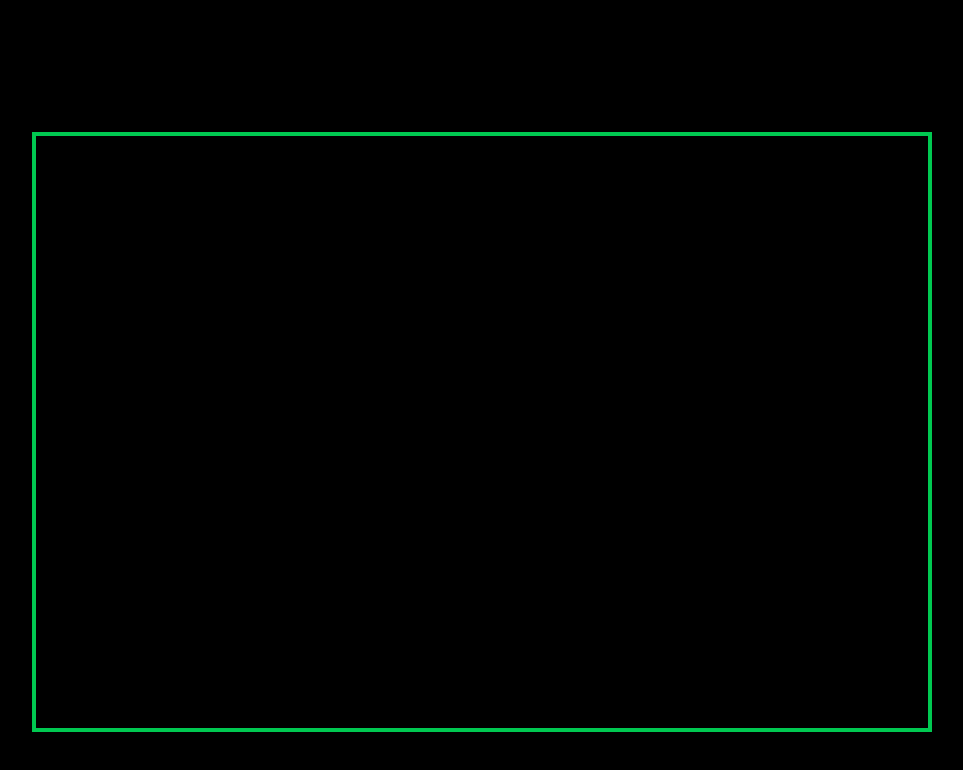
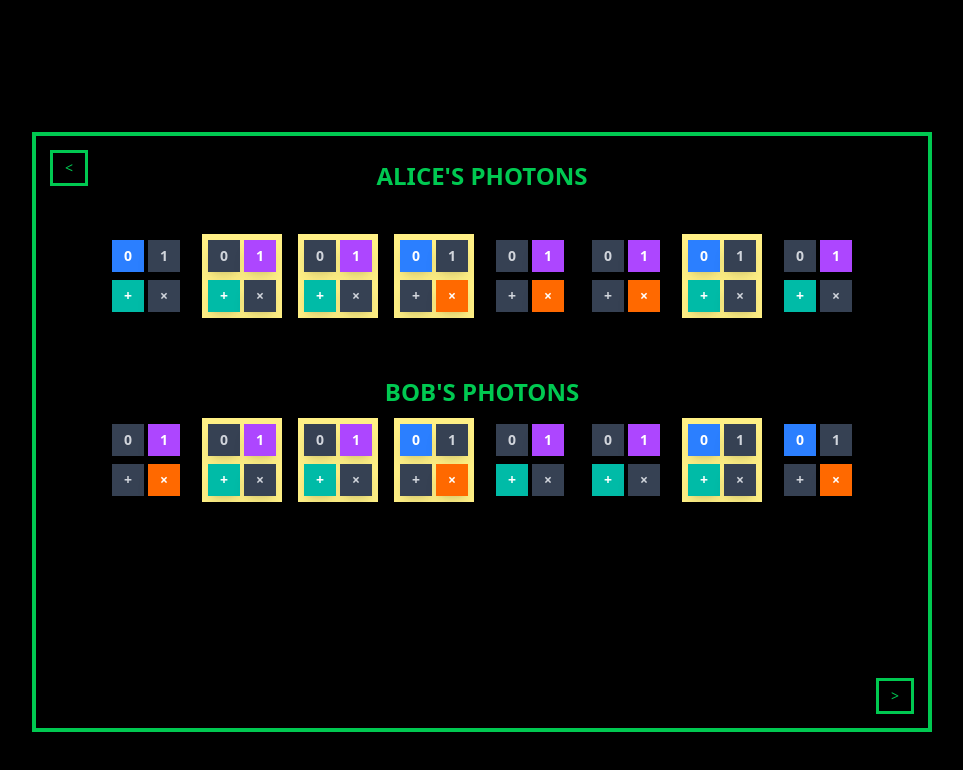
Before and after one commit to miskmabdalla/bb84-simulator, a React (Vite) app: page /alice/common in a window 1280 px wide. Before the commit this address had no page. Shown: the top 770 px of the page, without its empty margins (158-1121 px from the left). Built offline with nearby package versions, Linux system fonts and the light colour scheme.

Commit message:
added bob's photons

```diff
--- a/package.json
+++ b/package.json
@@ -11,6 +11,7 @@
   },
   "dependencies": {
     "@tailwindcss/vite": "^4.1.12",
+    "framer-motion": "^12.23.12",
     "react": "^19.1.1",
     "react-dom": "^19.1.1",
     "react-router-dom": "^7.8.2",
--- a/src/App.jsx
+++ b/src/App.jsx
@@ -8,10 +8,52 @@ import Alice from './Pages/Alice/Alice';
 import Bob from './Pages/Bob/Bob';
 import Eve from './Pages/Eve/Eve';
 import SelectPhotons from './Pages/Alice/SelectPhotons';
+import BobPhotons from './Pages/Alice/BobPhotons';
+import React from 'react';
+import CommonBasis from './Pages/Alice/CommonBasis';
+import { useState } from 'react';
 
 import { BrowserRouter, Routes, Route } from 'react-router-dom';
 
 function App() {
+  // Helper to generate initial photons
+  function getInitialPhotons(num) {
+    return Array.from({ length: num }).map(() => ({
+      selectedBit: Math.random() < 0.5 ? 0 : 1,
+      selectedBasis: Math.random() < 0.5 ? '+' : '×',
+    }));
+  }
+
+  const [photons, setPhotons] = useState(() => getInitialPhotons(8));
+
+  // Calculate Bob's photons using BB84 logic
+  function getBobPhotons(photons) {
+    return photons.map(photon => {
+      const bobBasis = Math.random() < 0.5 ? '+' : '×';
+      let bobBit, copied;
+      if (bobBasis === photon.selectedBasis) {
+        bobBit = photon.selectedBit;
+        copied = true;
+      } else {
+        bobBit = Math.random() < 0.5 ? 0 : 1;
+        copied = false;
+      }
+      return {
+        selectedBit: bobBit,
+        selectedBasis: bobBasis,
+        copied
+      };
+    });
+  }
+
+  const [bobPhotons, setBobPhotons] = useState(() => getBobPhotons(photons));
+
+  // Update Bob's photons whenever Alice's photons change
+  // (This ensures Bob's photons are always in sync)
+  React.useEffect(() => {
+    setBobPhotons(getBobPhotons(photons));
+  }, [photons]);
+
   return (
     <div className="relative flex items-center justify-center min-h-screen">
       <div className="absolute left-1/2 top-1/2 -translate-x-1/2 -translate-y-1/2 w-[900px] h-[600px] border-4 border-green-500 z-0"></div>
@@ -23,7 +65,9 @@ function App() {
             <Route path="/alice" element={<Alice />} />
             <Route path="/bob" element={<Bob />} />
             <Route path="/eve" element={<Eve />} />
-            <Route path="/alice/step1" element={<SelectPhotons />} />
+            <Route path="/alice/step1" element={<SelectPhotons photons={photons} setPhotons={setPhotons} />} />
+            <Route path="/alice/step2" element={<BobPhotons photons={photons} bobPhotons={bobPhotons} />} />
+            <Route path="/alice/common" element={<CommonBasis photons={photons} bobPhotons={bobPhotons} />} />
             {/* Add more routes here as needed */}
           </Routes>
         </BrowserRouter>
--- a/src/Components/GreenRectangleContainer.jsx
+++ b/src/Components/GreenRectangleContainer.jsx
@@ -3,7 +3,7 @@ import React from 'react';
 function GreenRectangleContainer({ children }) {
   return (
     <div className="flex items-center justify-center min-h-screen bg-black">
-      <div className="relative w-[900px] h-[600px] border-4 border-green-500 rounded-xl flex flex-col items-center justify-center">
+      <div className="relative w-[900px] h-[600px] border-4 border-green-500 flex flex-col items-center justify-center">
         {children}
       </div>
     </div>
--- /dev/null
+++ b/src/Components/PhotonDisplay.jsx
@@ -0,0 +1,53 @@
+import React from 'react';
+
+function PhotonDisplay({ photon, showCopiedHighlight = false, selectable = false, onBitSelect, onBasisSelect, highlightBg }) {
+  return (
+    <div
+      className={`flex flex-col items-center gap-2 border-2 ${highlightBg ? highlightBg : 'bg-transparent'}`}
+      style={{ padding: '6px', minWidth: 'fit-content', borderRadius: 0 }}
+    >
+      {/* Bit Selection */}
+      <div className="flex gap-1">
+        <button
+          className={`w-8 h-8 text-sm font-bold shadow-lg border-none ${photon.selectedBit === 0 ? (showCopiedHighlight && photon.copied ? 'bg-blue-500 text-white border-2 border-yellow-400' : 'bg-blue-500 text-white') : 'bg-gray-700 text-gray-300'}`}
+          style={{ borderRadius: 0 }}
+          disabled={!selectable}
+          title={photon.copied ? 'Copied from Alice' : 'Random'}
+          onClick={selectable ? () => onBitSelect && onBitSelect(0) : undefined}
+        >
+          0
+        </button>
+        <button
+          className={`w-8 h-8 text-sm font-bold shadow-lg border-none ${photon.selectedBit === 1 ? (showCopiedHighlight && photon.copied ? 'bg-purple-500 text-white border-2 border-yellow-400' : 'bg-purple-500 text-white') : 'bg-gray-700 text-gray-300'}`}
+          style={{ borderRadius: 0 }}
+          disabled={!selectable}
+          title={photon.copied ? 'Copied from Alice' : 'Random'}
+          onClick={selectable ? () => onBitSelect && onBitSelect(1) : undefined}
+        >
+          1
+        </button>
+      </div>
+      {/* Basis Selection */}
+      <div className="flex gap-1">
+        <button
+          className={`w-8 h-8 text-sm font-bold shadow-lg border-none ${photon.selectedBasis === '+' ? 'bg-teal-500 text-white' : 'bg-gray-700 text-gray-300'}`}
+          style={{ borderRadius: 0 }}
+          disabled={!selectable}
+          onClick={selectable ? () => onBasisSelect && onBasisSelect('+') : undefined}
+        >
+          +
+        </button>
+        <button
+          className={`w-8 h-8 text-sm font-bold shadow-lg border-none ${photon.selectedBasis === '×' ? 'bg-orange-500 text-white' : 'bg-gray-700 text-gray-300'}`}
+          style={{ borderRadius: 0 }}
+          disabled={!selectable}
+          onClick={selectable ? () => onBasisSelect && onBasisSelect('×') : undefined}
+        >
+          ×
+        </button>
+      </div>
+    </div>
+  );
+}
+
+export default PhotonDisplay;
--- a/src/Pages/Alice/Alice.jsx
+++ b/src/Pages/Alice/Alice.jsx
@@ -5,13 +5,13 @@ function Alice() {
   const navigate = useNavigate();
   return (
     <div className="flex items-center justify-center min-h-screen">
-      <div className="relative w-[900px] h-[600px] border-4 border-green-500 rounded-xl flex flex-col items-center justify-center">
+      <div className="relative w-[900px] h-[600px] border-4 border-green-500 flex flex-col items-center justify-center">
         <NavigationButtons
           onPrev={() => navigate(-1)}
           onNext={() => navigate('step1')}
         />
-        <h1 className="text-3xl font-bold text-green-500 mb-6">Alice's Page</h1>
-        <p className="text-lg text-green-500">Welcome, Alice! Here you can send photons.</p>
+        <h1 className="text-3xl font-bold text-green-500 mb-6">ALICE'S PAGE</h1>
+        <p className="text-lg text-green-500">WELCOME, ALICE! HERE YOU CAN SEND PHOTONS.</p>
       </div>
     </div>
   );
--- /dev/null
+++ b/src/Pages/Alice/BobPhotons.jsx
@@ -0,0 +1,44 @@
+import NavigationButtons from '../../Components/NavigationButtons';
+import { useNavigate } from 'react-router-dom';
+import React, { useEffect, useState } from 'react';
+import PhotonDisplay from '../../Components/PhotonDisplay';
+
+function BobPhotons({ photons, bobPhotons }) {
+  const navigate = useNavigate();
+  const [showBob, setShowBob] = useState(false);
+  useEffect(() => {
+    const timer = setTimeout(() => setShowBob(true), 1600);
+    return () => clearTimeout(timer);
+  }, [photons]);
+
+  return (
+    <div className="flex items-center justify-center min-h-screen">
+      <div className="relative w-[900px] h-[600px] border-4 border-green-500 flex flex-col items-center justify-start">
+  <h2 className="text-2xl font-bold text-green-500 mt-6 mb-2 uppercase">ALICE'S PHOTONS</h2>
+        <NavigationButtons
+          onPrev={() => window.history.back()}
+          onNext={() => navigate('/alice/common')}
+        />
+        <div className="w-full flex flex-col items-center mt-8">
+          <div className="flex gap-3 pb-2 justify-center" style={{ minWidth: 'fit-content' }}>
+            {photons.map((photon, index) => (
+              <PhotonDisplay key={index} photon={photon} />
+            ))}
+          </div>
+          {showBob && (
+            <>
+              <h2 className="text-2xl font-bold text-green-500 mt-12 mb-2 uppercase">BOB'S PHOTONS</h2>
+              <div className="flex gap-3 pb-2 justify-center" style={{ minWidth: 'fit-content' }}>
+                {bobPhotons && bobPhotons.map((photon, index) => (
+                  <PhotonDisplay key={index} photon={photon} showCopiedHighlight />
+                ))}
+              </div>
+            </>
+          )}
+        </div>
+      </div>
+    </div>
+  );
+}
+
+export default BobPhotons;
--- /dev/null
+++ b/src/Pages/Alice/CommonBasis.jsx
@@ -0,0 +1,45 @@
+import { motion, AnimatePresence } from 'framer-motion';
+import PhotonDisplay from '../../Components/PhotonDisplay';
+import NavigationButtons from '../../Components/NavigationButtons';
+
+function CommonBasis({ photons, bobPhotons }) {
+  // Find common basis indices
+  const commonIndices = photons.map((photon, i) => photon.selectedBasis === bobPhotons[i].selectedBasis);
+
+  return (
+    <div className="flex items-center justify-center min-h-screen">
+      <div className="relative w-[900px] h-[600px] border-4 border-green-500 flex flex-col items-center justify-start">
+        <h2 className="text-2xl font-bold text-green-500 mt-6 mb-2 uppercase">ALICE'S PHOTONS</h2>
+        <NavigationButtons
+          onPrev={() => window.history.back()}
+          onNext={() => {}}
+        />
+        <div className="w-full flex flex-col items-center mt-8">
+          <div className="flex gap-3 pb-2 justify-center" style={{ minWidth: 'fit-content' }}>
+            {photons.map((photon, index) => (
+              <PhotonDisplay
+                key={index}
+                photon={photon}
+                showCopiedHighlight={commonIndices[index]}
+                highlightBg={commonIndices[index] ? 'bg-yellow-200' : ''}
+              />
+            ))}
+          </div>
+          <h2 className="text-2xl font-bold text-green-500 mt-12 mb-2 uppercase">BOB'S PHOTONS</h2>
+          <div className="flex gap-3 pb-2 justify-center" style={{ minWidth: 'fit-content' }}>
+            {bobPhotons.map((photon, index) => (
+              <PhotonDisplay
+                key={index}
+                photon={photon}
+                showCopiedHighlight={commonIndices[index]}
+                highlightBg={commonIndices[index] ? 'bg-yellow-200' : ''}
+              />
+            ))}
+          </div>
+        </div>
+      </div>
+    </div>
+  );
+}
+
+export default CommonBasis;
--- a/src/Pages/Alice/SelectPhotons.jsx
+++ b/src/Pages/Alice/SelectPhotons.jsx
@@ -1,6 +1,8 @@
 
 import { useState } from 'react';
+import PhotonDisplay from '../../Components/PhotonDisplay';
 import NavigationButtons from '../../Components/NavigationButtons';
+import { useNavigate } from 'react-router-dom';
 // Single correct getInitialPhotons function
 function getInitialPhotons(num) {
 	return Array.from({ length: num }).map(() => ({
@@ -9,12 +11,14 @@ function getInitialPhotons(num) {
 	}));
 }
 
-function SelectPhotons() {
+function SelectPhotons({ photons, setPhotons }) {
 	const [numPhotons, setNumPhotons] = useState(8);
-	const [photons, setPhotons] = useState(() => getInitialPhotons(8));
+	// Use photons and setPhotons from props
+	// const [photons, setPhotons] = useState(() => getInitialPhotons(8));
+	const navigate = useNavigate();
 
 	const handleBitToggle = (index, bit) => {
-		setPhotons(prev => prev.map((photon, i) =>
+		setPhotons(photons.map((photon, i) =>
 			i === index
 				? { ...photon, selectedBit: bit }
 				: photon
@@ -22,7 +26,7 @@ function SelectPhotons() {
 	};
 
 	const handleBasisToggle = (index, basis) => {
-		setPhotons(prev => prev.map((photon, i) =>
+		setPhotons(photons.map((photon, i) =>
 			i === index
 				? { ...photon, selectedBasis: basis }
 				: photon
@@ -30,70 +34,40 @@ function SelectPhotons() {
 	};
 
 	const handleNumChange = (e) => {
-		const n = Math.min(10, parseInt(e.target.value));
+		const n = Math.min(8, parseInt(e.target.value));
 		setNumPhotons(n);
 		setPhotons(getInitialPhotons(n));
 	};
 
 	return (
 		<div className="flex items-center justify-center min-h-screen">
-			<div className="relative w-[900px] h-[600px] border-4 border-green-500 rounded-xl flex flex-col items-center justify-center">
+			<div className="relative w-[900px] h-[600px] border-4 border-green-500 flex flex-col items-center justify-center">
 				<NavigationButtons
 					onPrev={() => window.history.back()}
-					onNext={() => {}}
+					onNext={() => navigate('/alice/step2')}
 				/>
 				<div className="mb-8">
-					<label htmlFor="numPhotons" className="text-white font-bold mr-2">Number of Photons:</label>
+					<label htmlFor="numPhotons" className="text-green-500 font-bold mr-2 uppercase">NUMBER OF PHOTONS:</label>
 					<select
 						id="numPhotons"
 						value={numPhotons}
 						onChange={handleNumChange}
-						className="px-4 py-2 rounded bg-gray-900 text-white border border-green-500"
+						className="px-4 py-2 bg-gray-900 text-white border border-green-500"
 					>
-						{Array.from({ length: 8 }, (_, i) => i + 3).map(num => (
+						{Array.from({ length: 6 }, (_, i) => i + 3).map(num => (
 							<option key={num} value={num}>{num}</option>
 						))}
 					</select>
 				</div>
 				<div className="flex gap-3 pb-2 justify-center" style={{ minWidth: 'fit-content' }}>
 					{photons.map((photon, index) => (
-						<div key={index} className="flex flex-col items-center gap-2">
-							<label className="text-sm font-semibold text-gray-300">Photon {index + 1}</label>
-							{/* Bit Selection */}
-							<div className="flex gap-1">
-								<button
-									className={`w-8 h-8 text-sm font-bold shadow-lg border-none ${photon.selectedBit === 0 ? 'bg-blue-500 text-white' : 'bg-gray-700 text-gray-300 hover:bg-gray-600'}`}
-									style={{ borderRadius: 0 }}
-									onClick={() => handleBitToggle(index, 0)}
-								>
-									0
-								</button>
-								<button
-									className={`w-8 h-8 text-sm font-bold shadow-lg border-none ${photon.selectedBit === 1 ? 'bg-purple-500 text-white' : 'bg-gray-700 text-gray-300 hover:bg-gray-600'}`}
-									style={{ borderRadius: 0 }}
-									onClick={() => handleBitToggle(index, 1)}
-								>
-									1
-								</button>
-							</div>
-							{/* Basis Selection */}
-							<div className="flex gap-1">
-								<button
-									className={`w-8 h-8 text-sm font-bold shadow-lg border-none ${photon.selectedBasis === '+' ? 'bg-green-500 text-white' : 'bg-gray-700 text-gray-300 hover:bg-gray-600'}`}
-									style={{ borderRadius: 0 }}
-									onClick={() => handleBasisToggle(index, '+')}
-								>
-									+
-								</button>
-								<button
-									className={`w-8 h-8 text-sm font-bold shadow-lg border-none ${photon.selectedBasis === '×' ? 'bg-orange-500 text-white' : 'bg-gray-700 text-gray-300 hover:bg-gray-600'}`}
-									style={{ borderRadius: 0 }}
-									onClick={() => handleBasisToggle(index, '×')}
-								>
-									×
-								</button>
-							</div>
-						</div>
+						<PhotonDisplay
+							key={index}
+							photon={photon}
+							selectable={true}
+							onBitSelect={(bit) => handleBitToggle(index, bit)}
+							onBasisSelect={(basis) => handleBasisToggle(index, basis)}
+						/>
 					))}
 				</div>
 			</div>
--- a/src/Pages/Bob/Bob.jsx
+++ b/src/Pages/Bob/Bob.jsx
@@ -5,7 +5,7 @@ function Bob() {
 	const navigate = useNavigate();
 	return (
 		<div className="flex items-center justify-center min-h-screen">
-			<div className="relative w-[900px] h-[600px] border-4 border-green-500 rounded-xl flex flex-col items-center justify-center">
+			<div className="relative w-[900px] h-[600px] border-4 border-green-500  flex flex-col items-center justify-center">
 				<NavigationButtons
 					onPrev={() => navigate(-1)}
 					onNext={() => navigate('/eve')}
--- a/src/Pages/Eve/Eve.jsx
+++ b/src/Pages/Eve/Eve.jsx
@@ -5,7 +5,7 @@ function Eve() {
 	const navigate = useNavigate();
 	return (
 		<div className="flex items-center justify-center min-h-screen">
-			<div className="relative w-[900px] h-[600px] border-4 border-green-500 rounded-xl flex flex-col items-center justify-center">
+			<div className="relative w-[900px] h-[600px] border-4 border-green-500 flex flex-col items-center justify-center">
 				<NavigationButtons
 					onPrev={() => navigate(-1)}
 					onNext={() => navigate('/select')}
```
Also changed, not shown: 1 other file (tests, documents, lock files or other folders).
